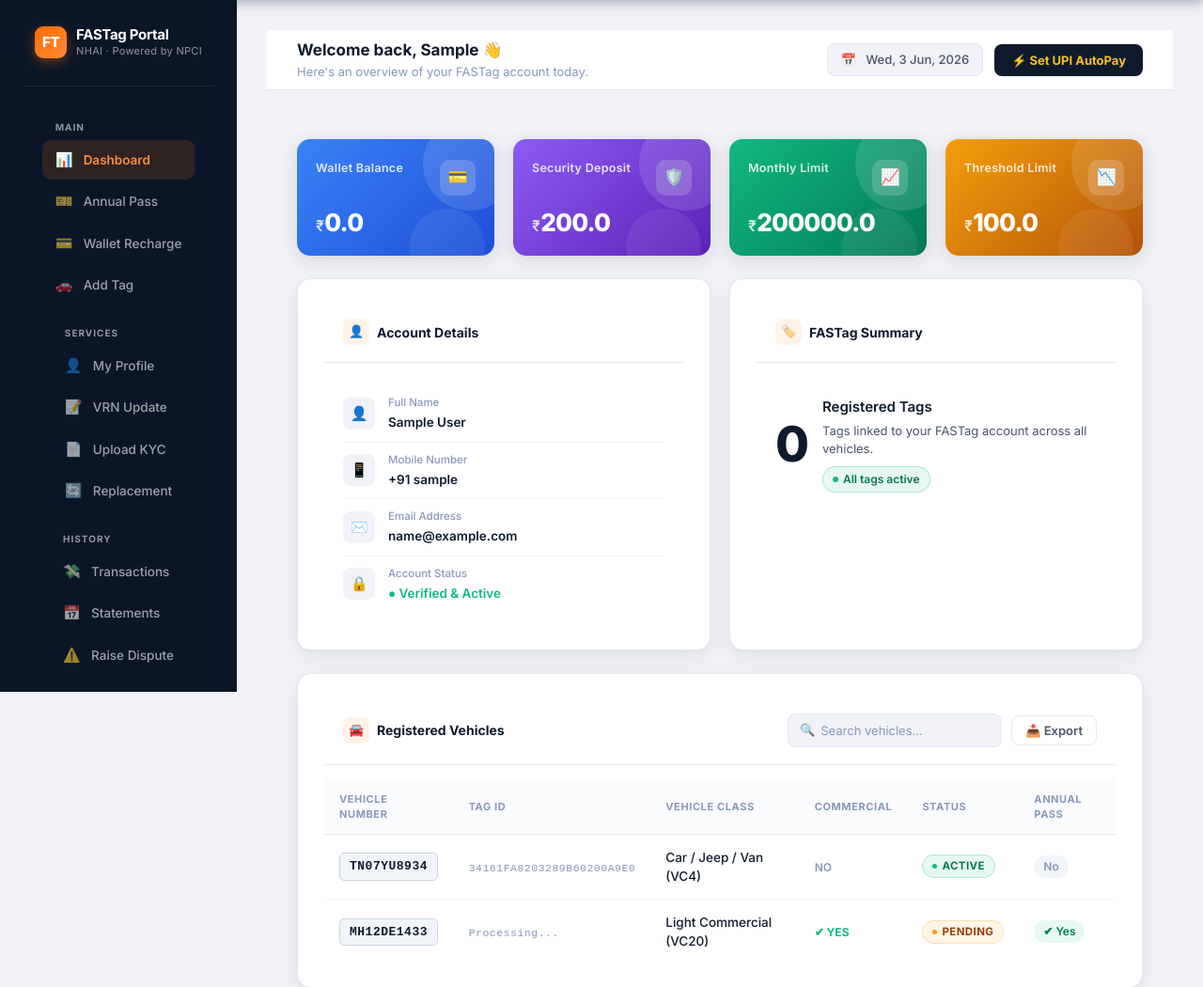
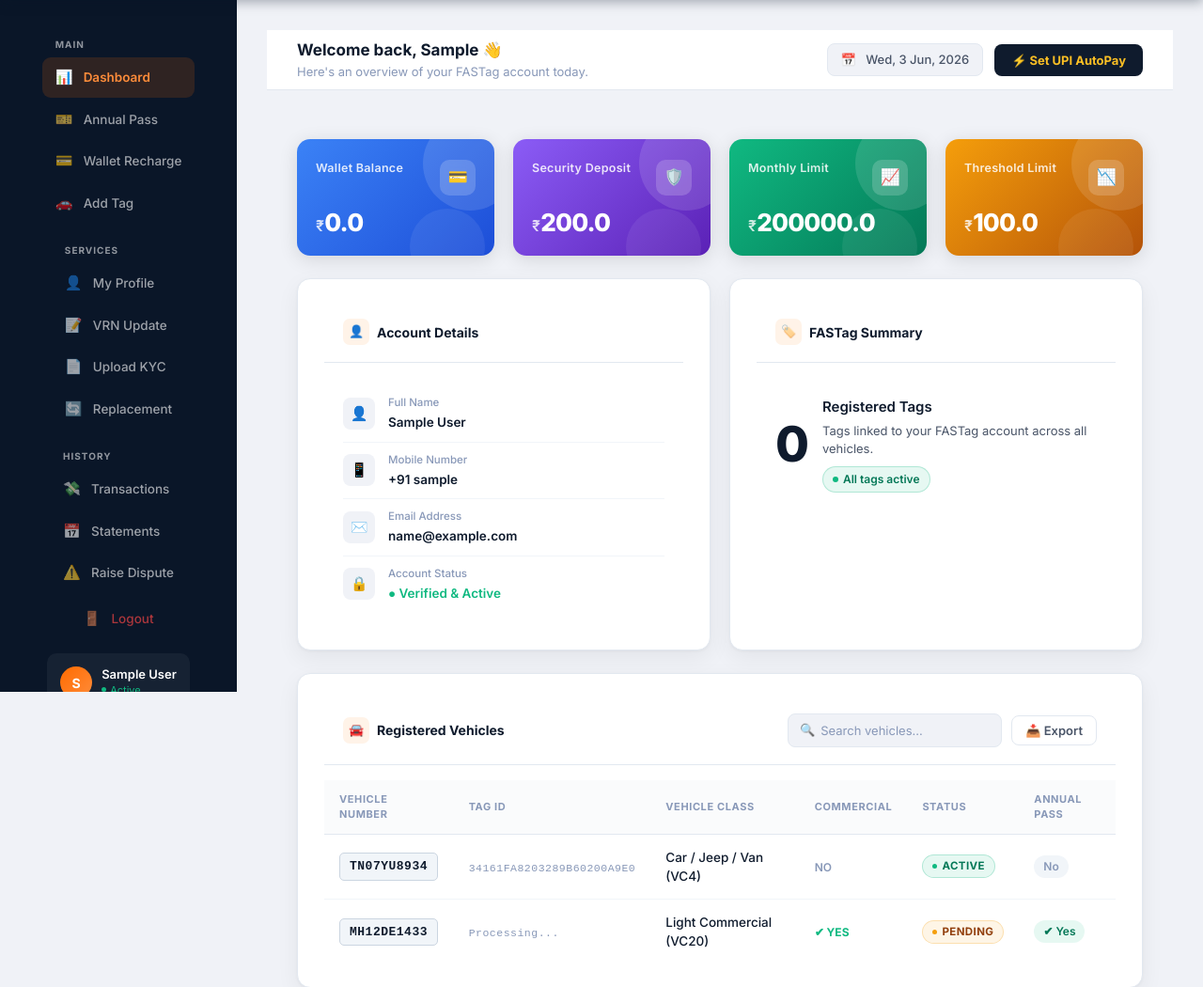
Before and after one commit to ShrikrishnaR-2004/sample_fastag_portal, a Flask app: page /dashboard in a window 1280 px wide. Shown: the part 64-1114 px from the top of the page at 94% size. Run offline with Flask 3, Linux system fonts and the light colour scheme; the visitor is signed in with stand-in values (Sample User, id 1); data that the repository does not hold is empty.

Commit message:
Remove duplicate FASTag brand from sidebar

```diff
--- a/app/templates/dashboard.html
+++ b/app/templates/dashboard.html
@@ -656,13 +656,6 @@
        SIDEBAR
        ============================== -->
   <aside class="db-sidebar">
-    <div class="db-sidebar-brand">
-      <div class="db-sidebar-brand-icon">FT</div>
-      <div>
-        <div class="db-sidebar-brand-text">FASTag Portal</div>
-        <div class="db-sidebar-brand-sub">NHAI · Powered by NPCI</div>
-      </div>
-    </div>
 
     <nav class="db-nav-section">
       <div class="db-nav-section-label">Main</div>
```
